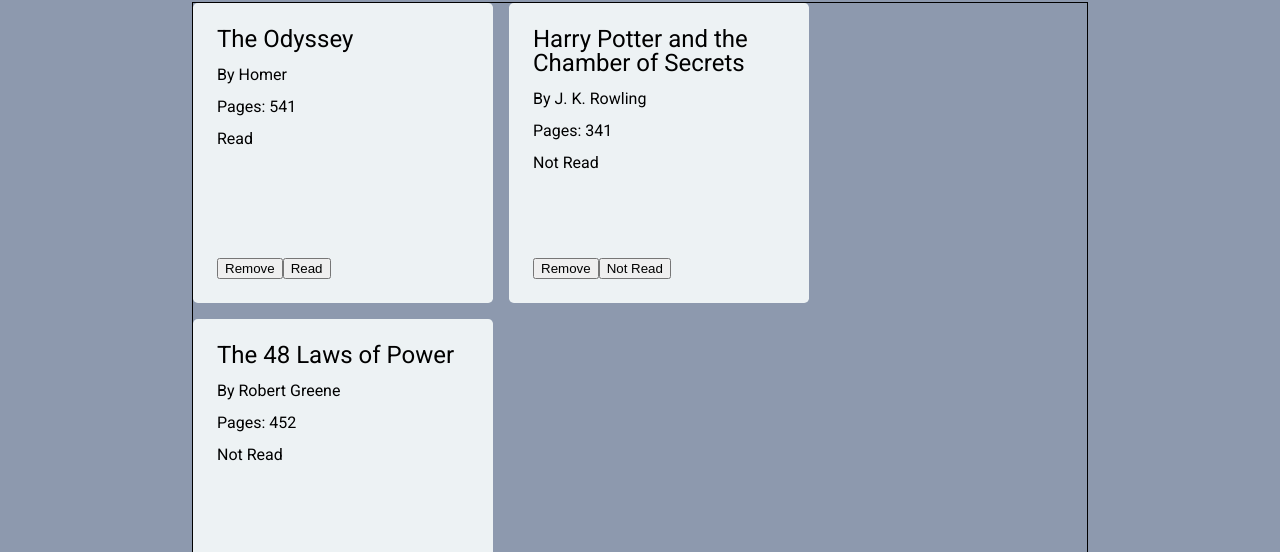
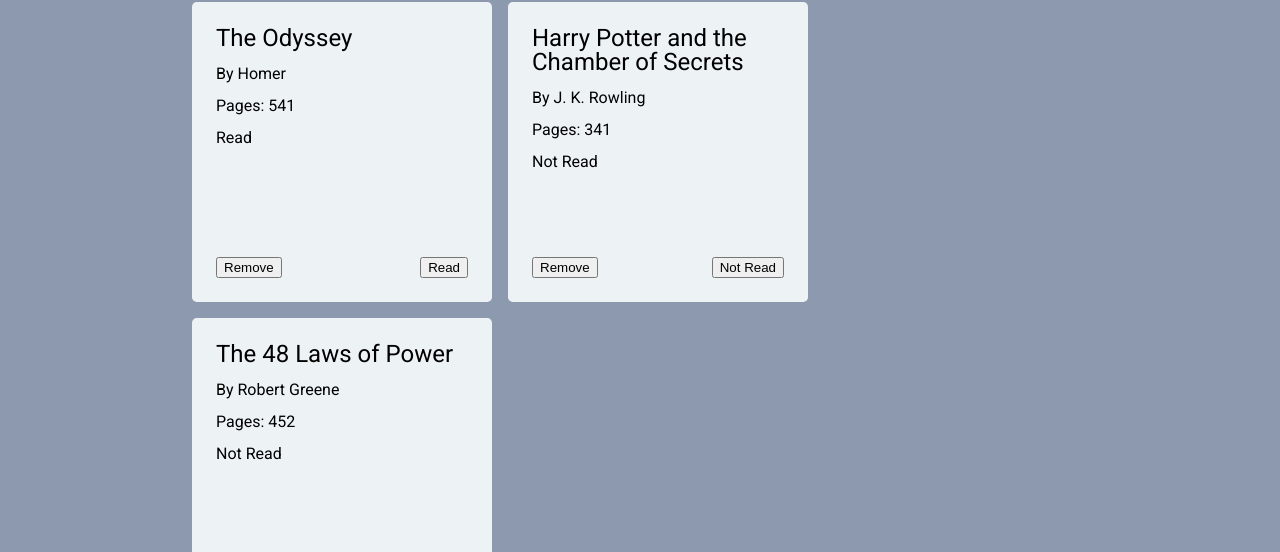
Before and after one commit to MahmoudTalass/library, a plain HTML site: page index.html in a window 1280 px wide. Shown: the part 248-800 px from the top of the page. Drawn offline with Linux system fonts and the light colour scheme.

Commit message:
Add space between card control buttons

```diff
--- a/assets/css/styles.css
+++ b/assets/css/styles.css
@@ -49,7 +49,6 @@
 
 .books-container {
     display: grid;
-    border: 1px solid black;
     grid-template-columns: repeat(auto-fill, minmax(250px, 300px));
     gap: 1rem;
 }
@@ -73,3 +72,8 @@
 .book-title {
     font-size: 1.5rem;
 }
+
+.book-card-controls {
+    display: flex;
+    justify-content: space-between;
+}
```
